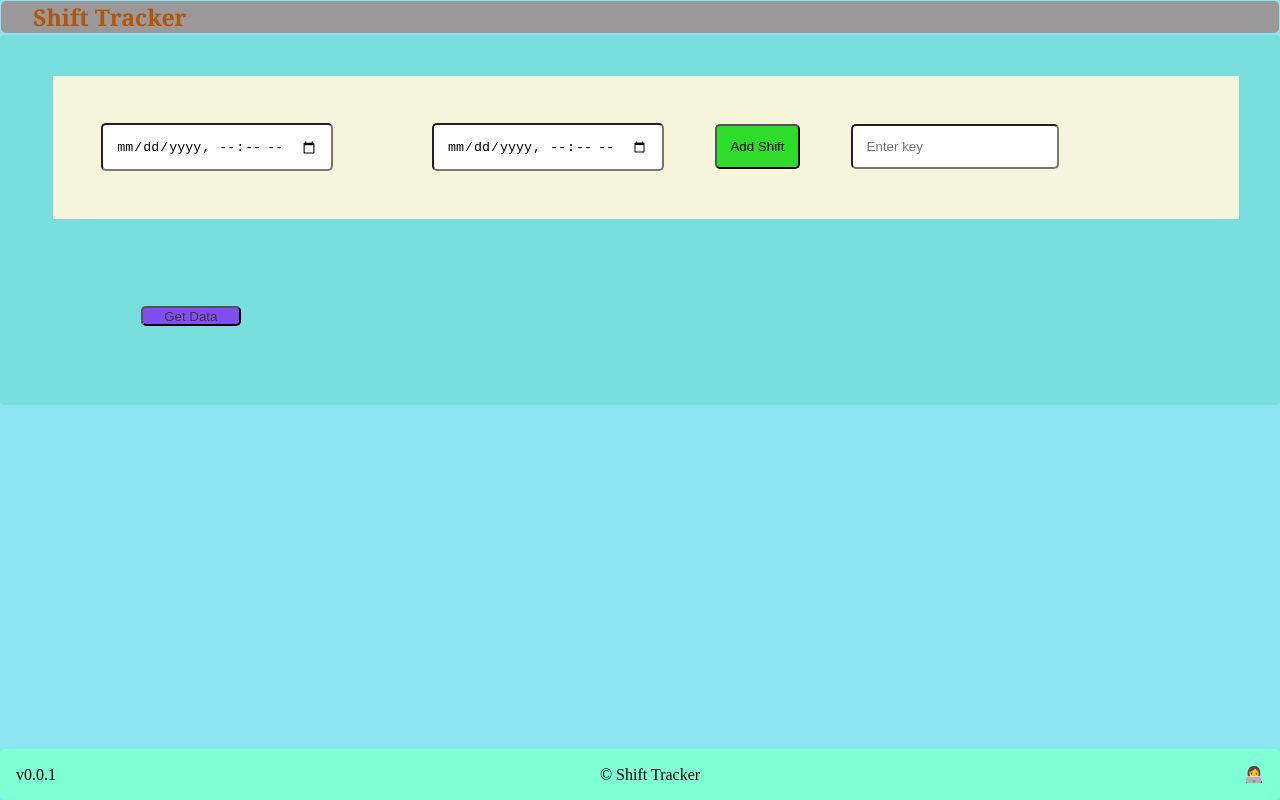
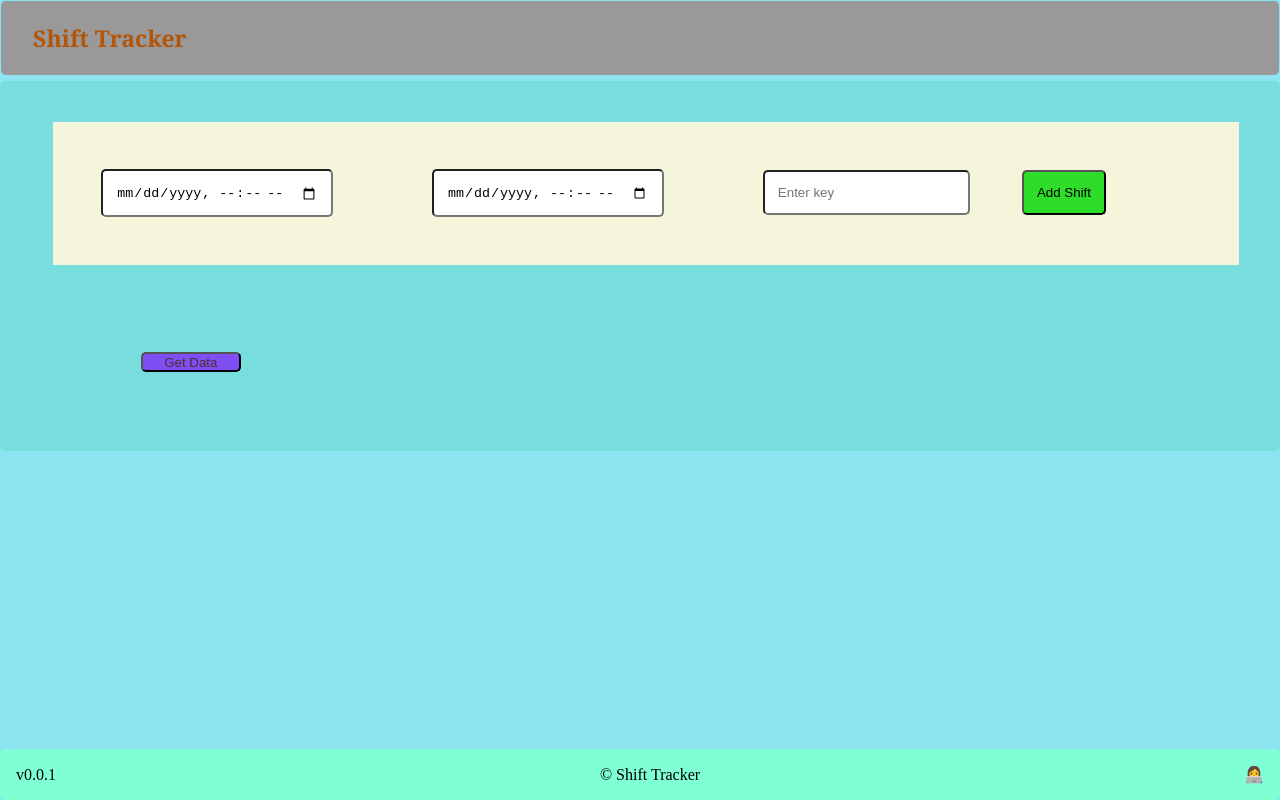
Before and after one commit to dmahana/shift-tracker, a plain HTML site: page src/index.html in a window 1280 px wide. Drawn offline with nearby package versions, Linux system fonts and the light colour scheme.

Commit message:
update layout

```diff
--- a/src/index.html
+++ b/src/index.html
@@ -23,8 +23,8 @@
             <div class="addItem" id="addItem">
                 <input type="datetime-local" name="start_time" id="start_time">
                 <input type="datetime-local" name="end_time" id="end_time">
+                <input type="text" name="key" id="key" placeholder="Enter key">
                 <button type="button" onclick="addSupabaseItem()">Add Shift</button>
-                <input type="text" name="key" id="key" placeholder="Enter key">
                 <div class="addItemResult" id="addItemResult"></div>
             </div>
             <button type="button" class="getData" onclick="displayGrid()" id="getData">Get Data</button>
--- a/src/main.css
+++ b/src/main.css
@@ -14,7 +14,7 @@ body {
 header {
     padding: 1px;
     margin: 0px;
-    height: 10%;
+    height: 10vh;
 }
 
 .navbar {
@@ -108,6 +108,7 @@ main {
     margin-top: auto;
     padding: 1em 1em;
     border-radius: 5px;
+    position: sticky;
 }
 
 .footcontainer {
```
